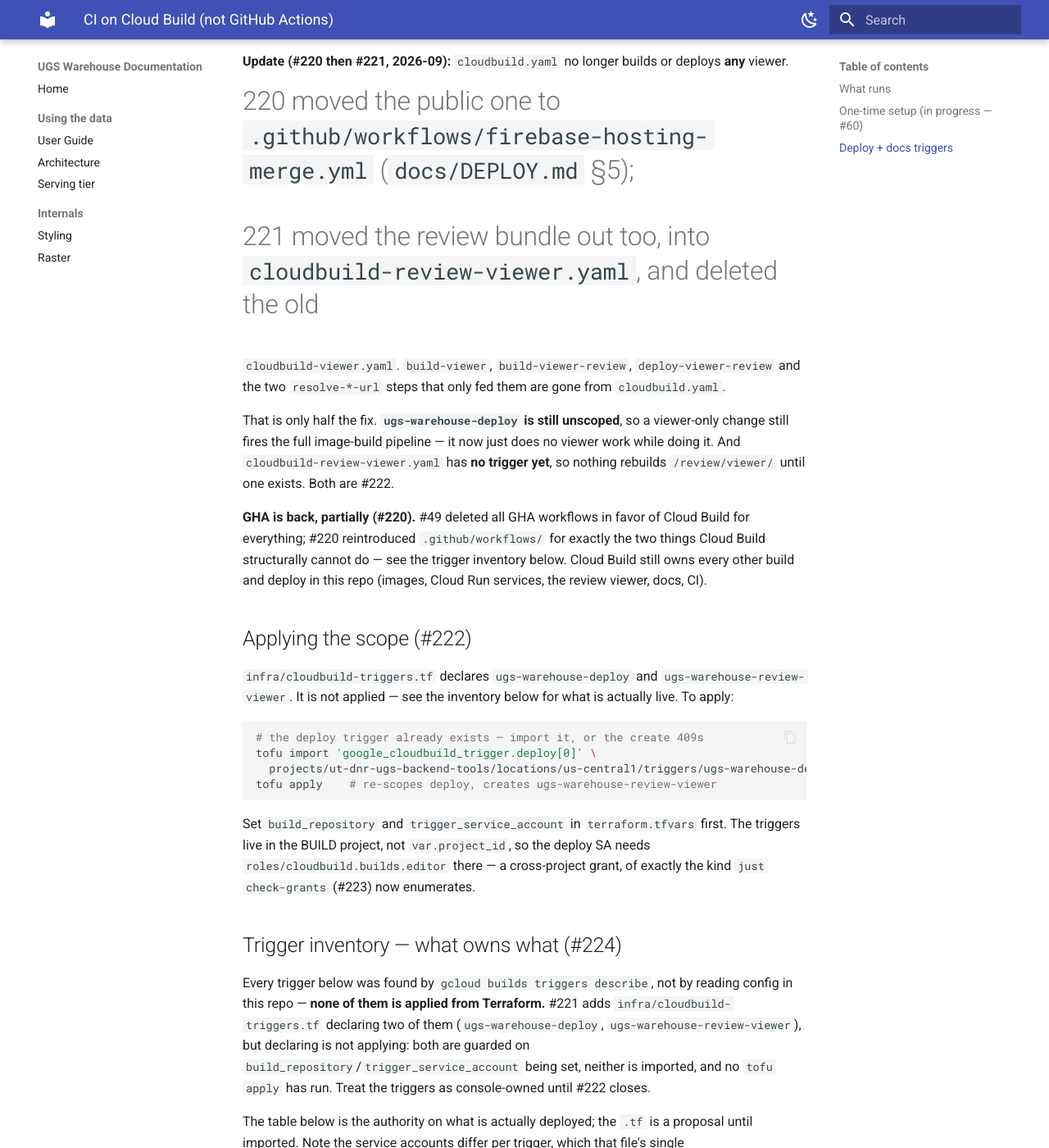
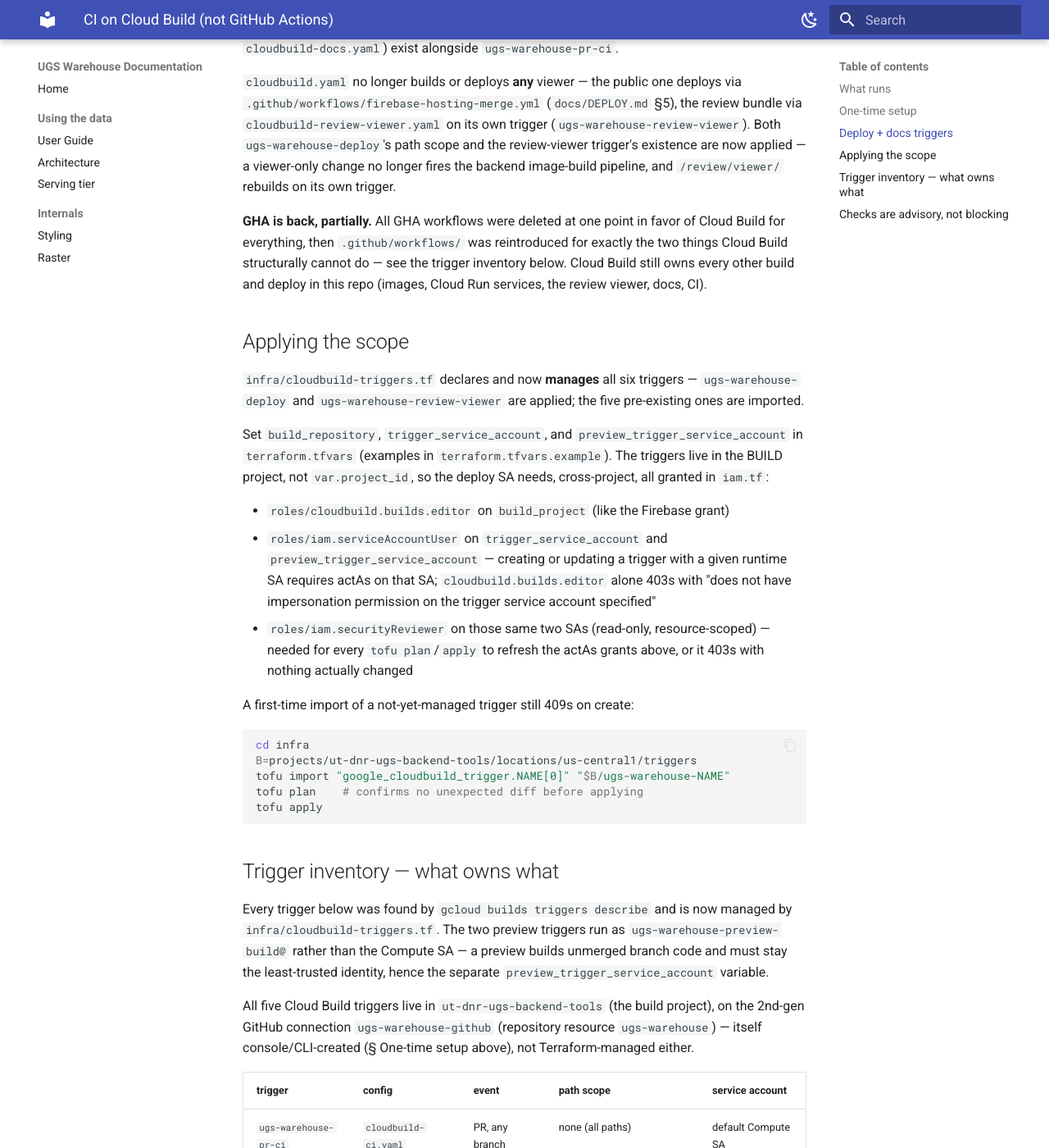
Before and after one commit to UGS-GIO/ugs-warehouse, an MkDocs documentation site: the page built from docs/CLOUD_BUILD_CI.md, in a window 1280 px wide and 1400 px high, scrolled down 1788 px. Shown: the whole window at 82% size. Built offline with MkDocs 1.6.1 and Material for MkDocs 9.7.7, drawn with Linux system fonts in a browser that asks for light colours; some of the changed text lies outside the part shown.

Commit message:
build(infra): declare the remaining Cloud Build triggers (#224) (#230)
* build(infra): declare the remaining Cloud Build triggers (#224)

#221 declared two of the five; the other three plus tiles-preview stayed console-only because their
config wasn't readable from this repo. #227's inventory made it readable — every field below is
transcribed from `gcloud builds triggers describe`, not guessed.

Adds pr-ci, docs, viewer-preview and tiles-preview. Two things the single-SA version could not
express:

- preview_trigger_service_account, separate from trigger_service_account. The PR previews run as
  ugs-warehouse-preview-build@ because they build unmerged branch code and must stay the
  least-trusted identity; the rest run as the default Compute SA, which is what infra/iam.tf's
  cross-project run.admin is actually granted to.
- comment_control = COMMENTS_ENABLED_FOR_EXTERNAL_CONTRIBUTORS_ONLY on the PR triggers. The create
  default is COMMENTS_ENABLED, which holds every PR build until a collaborator says /gcbrun — the
  `action_required` the first PR check came back with.

Still declared, not applied: guarded on the repository + SA variables, nothing imported, no apply
run. The docs inventory stays the authority on what is live, and now carries the import loop.

* fix(infra): match declared trigger fields to live state

pr_ci and docs carried descriptions the live triggers don't have;
docs was missing its own yaml from included_files; tiles_preview
included_files had scope the live trigger doesn't. Also stripped
stale issue-number references baked into two live descriptions and
one file comment, replaced with plain prose. Verified via gcloud
builds triggers describe and tofu plan after import.

* fix(infra): codify the actAs/read grants cloud build triggers need

cloudbuild.builds.editor lets the deploy SA create/update triggers but
not set a trigger's service_account to another SA it hasn't been
granted actAs on, and google_service_account_iam_member itself needs
a read grant on the target SA to refresh on every plan. Both were
missing and undocumented; add as resource-scoped, least-privilege
iam.tf grants instead of leaving them as manual gcloud bindings.

* docs: bring CLOUD_BUILD_CI up to date with the applied trigger state

Doc described declared-but-unapplied triggers, unscoped deploy, and a
missing review-viewer trigger — all resolved. Also dropped stale
issue-number references throughout in favor of plain prose.

````diff
--- a/docs/CLOUD_BUILD_CI.md
+++ b/docs/CLOUD_BUILD_CI.md
@@ -14,7 +14,7 @@
 
 Both steps run in parallel (`waitFor: ["-"]`); either failing fails the build → the PR check goes red.
 
-## One-time setup (in progress — #60)
+## One-time setup
 
 1. **Connected the repo to Cloud Build** (2nd-gen host connection `ugs-warehouse-github`, repository
    resource `ugs-warehouse` under it). Console "Connect repository" 403'd until the operator held
@@ -57,57 +57,60 @@
    automatically and only outside contributors are gated.
 
 4. `ugs-warehouse-pr-ci` proved green end-to-end on a real PR, and all three triggers were proven on
-   real pushes before the GHA workflows were deleted in #49.
+   real pushes before the old GHA workflows were deleted.
 
 ## Deploy + docs triggers
 
-`ugs-warehouse-deploy` (→ `cloudbuild.yaml`, **unscoped** — fires on every push to `main`, no
-`includedFiles`) and `ugs-warehouse-docs` (→ `cloudbuild-docs.yaml`, scoped to `docs/**`,
-`mkdocs.yml`, `docs-requirements.txt`) exist alongside `ugs-warehouse-pr-ci`.
+`ugs-warehouse-deploy` (→ `cloudbuild.yaml`, scoped to backend paths — see `deploy_included_files`
+in `infra/cloudbuild-triggers.tf`) and `ugs-warehouse-docs` (→ `cloudbuild-docs.yaml`, scoped to
+`docs/**`, `mkdocs.yml`, `docs-requirements.txt`, `cloudbuild-docs.yaml`) exist alongside
+`ugs-warehouse-pr-ci`.
 
-**Update (#220 then #221, 2026-09):** `cloudbuild.yaml` no longer builds or deploys **any** viewer.
-#220 moved the public one to `.github/workflows/firebase-hosting-merge.yml` (`docs/DEPLOY.md` §5);
-#221 moved the review bundle out too, into `cloudbuild-review-viewer.yaml`, and deleted the old
-`cloudbuild-viewer.yaml`. `build-viewer`, `build-viewer-review`, `deploy-viewer-review` and the two
-`resolve-*-url` steps that only fed them are gone from `cloudbuild.yaml`.
+`cloudbuild.yaml` no longer builds or deploys **any** viewer — the public one deploys via
+`.github/workflows/firebase-hosting-merge.yml` (`docs/DEPLOY.md` §5), the review bundle via
+`cloudbuild-review-viewer.yaml` on its own trigger (`ugs-warehouse-review-viewer`). Both
+`ugs-warehouse-deploy`'s path scope and the review-viewer trigger's existence are now applied —
+a viewer-only change no longer fires the backend image-build pipeline, and `/review/viewer/`
+rebuilds on its own trigger.
 
-That is only half the fix. **`ugs-warehouse-deploy` is still unscoped**, so a viewer-only change
-still fires the full image-build pipeline — it now just does no viewer work while doing it. And
-`cloudbuild-review-viewer.yaml` has **no trigger yet**, so nothing rebuilds `/review/viewer/` until
-one exists. Both are #222.
-
-**GHA is back, partially (#220).** #49 deleted all GHA workflows in favor of Cloud Build for
-everything; #220 reintroduced `.github/workflows/` for exactly the two things Cloud Build
+**GHA is back, partially.** All GHA workflows were deleted at one point in favor of Cloud Build for
+everything, then `.github/workflows/` was reintroduced for exactly the two things Cloud Build
 structurally cannot do — see the trigger inventory below. Cloud Build still owns every other build
 and deploy in this repo (images, Cloud Run services, the review viewer, docs, CI).
 
-## Applying the scope (#222)
+## Applying the scope
 
-`infra/cloudbuild-triggers.tf` declares `ugs-warehouse-deploy` and `ugs-warehouse-review-viewer`.
-It is not applied — see the inventory below for what is actually live. To apply:
+`infra/cloudbuild-triggers.tf` declares and now **manages** all six triggers — `ugs-warehouse-deploy`
+and `ugs-warehouse-review-viewer` are applied; the five pre-existing ones are imported.
+
+Set `build_repository`, `trigger_service_account`, and `preview_trigger_service_account` in
+`terraform.tfvars` (examples in `terraform.tfvars.example`). The triggers live in the BUILD
+project, not `var.project_id`, so the deploy SA needs, cross-project, all granted in `iam.tf`:
+
+- `roles/cloudbuild.builds.editor` on `build_project` (like the Firebase grant)
+- `roles/iam.serviceAccountUser` on `trigger_service_account` and `preview_trigger_service_account`
+  — creating or updating a trigger with a given runtime SA requires actAs on that SA;
+  `cloudbuild.builds.editor` alone 403s with "does not have impersonation permission on the trigger
+  service account specified"
+- `roles/iam.securityReviewer` on those same two SAs (read-only, resource-scoped) — needed for every
+  `tofu plan`/`apply` to refresh the actAs grants above, or it 403s with nothing actually changed
+
+A first-time import of a not-yet-managed trigger still 409s on create:
 
 ```bash
-# the deploy trigger already exists — import it, or the create 409s
-tofu import 'google_cloudbuild_trigger.deploy[0]' \
-  projects/ut-dnr-ugs-backend-tools/locations/us-central1/triggers/ugs-warehouse-deploy
-tofu apply    # re-scopes deploy, creates ugs-warehouse-review-viewer
+cd infra
+B=projects/ut-dnr-ugs-backend-tools/locations/us-central1/triggers
+tofu import "google_cloudbuild_trigger.NAME[0]" "$B/ugs-warehouse-NAME"
+tofu plan    # confirms no unexpected diff before applying
+tofu apply
 ```
 
-Set `build_repository` and `trigger_service_account` in `terraform.tfvars` first. The triggers live
-in the BUILD project, not `var.project_id`, so the deploy SA needs `roles/cloudbuild.builds.editor`
-there — a cross-project grant, of exactly the kind `just check-grants` (#223) now enumerates.
+## Trigger inventory — what owns what
 
-## Trigger inventory — what owns what (#224)
-
-Every trigger below was found by `gcloud builds triggers describe`, not by reading config in this
-repo — **none of them is applied from Terraform.** #221 adds `infra/cloudbuild-triggers.tf`
-declaring two of them (`ugs-warehouse-deploy`, `ugs-warehouse-review-viewer`), but declaring is not
-applying: both are guarded on `build_repository`/`trigger_service_account` being set, neither is
-imported, and no `tofu apply` has run. Treat the triggers as console-owned until #222 closes.
-
-The table below is the authority on what is actually deployed; the `.tf` is a proposal until
-imported. Note the service accounts differ per trigger, which that file's single
-`trigger_service_account` variable does not yet express.
+Every trigger below was found by `gcloud builds triggers describe` and is now managed by
+`infra/cloudbuild-triggers.tf`. The two preview triggers run as `ugs-warehouse-preview-build@`
+rather than the Compute SA — a preview builds unmerged branch code and must stay the
+least-trusted identity, hence the separate `preview_trigger_service_account` variable.
 
 All five Cloud Build triggers live in `ut-dnr-ugs-backend-tools` (the build project), on the
 2nd-gen GitHub connection `ugs-warehouse-github` (repository resource `ugs-warehouse`) — itself
@@ -116,11 +119,11 @@
 | trigger | config | event | path scope | service account |
 |---|---|---|---|---|
 | `ugs-warehouse-pr-ci` | `cloudbuild-ci.yaml` | PR, any branch | none (all paths) | default Compute SA |
-| `ugs-warehouse-deploy` | `cloudbuild.yaml` | push to `main` | **none — unscoped** (#222) | default Compute SA |
-| `ugs-warehouse-docs` | `cloudbuild-docs.yaml` | push to `main` | `docs/**`, `mkdocs.yml`, `docs-requirements.txt` | default Compute SA |
+| `ugs-warehouse-deploy` | `cloudbuild.yaml` | push to `main` | scoped to backend paths (`deploy_included_files`) | default Compute SA |
+| `ugs-warehouse-docs` | `cloudbuild-docs.yaml` | push to `main` | `docs/**`, `mkdocs.yml`, `docs-requirements.txt`, `cloudbuild-docs.yaml` | default Compute SA |
 | `ugs-warehouse-viewer-preview` | `cloudbuild-viewer-preview.yaml` | PR to `main` | `viewer/**` | `ugs-warehouse-preview-build@` |
-| `ugs-warehouse-tiles-preview` | `cloudbuild-service-preview.yaml` | PR to `main` | `tiles/**`, `api/**`, `src/**` | `ugs-warehouse-preview-build@` |
-| `ugs-warehouse-review-viewer` | `cloudbuild-review-viewer.yaml` | push to `main` | `viewer/**` | — | **DOES NOT EXIST YET (#222).** The config landed in #221; until the trigger is created, nothing rebuilds the review viewer bundle.
+| `ugs-warehouse-tiles-preview` | `cloudbuild-service-preview.yaml` | PR to `main` | `tiles/**` | `ugs-warehouse-preview-build@` |
+| `ugs-warehouse-review-viewer` | `cloudbuild-review-viewer.yaml` | push to `main` | `viewer/**` | default Compute SA |
 
 `default Compute SA` = `534590904912-compute@developer.gserviceaccount.com` — see the "why not
 `warehouse-deployer@`" note above (§ One-time setup, point 2); that finding still holds.
@@ -146,12 +149,12 @@
 **What's Terraform-owned vs. not**, the actual current boundary:
 
 - **Tofu** (`infra/*.tf`): buckets, Cloud Run services, service accounts + their IAM bindings, IAP,
-  the Firebase Hosting *site* (`infra/firebase.tf`). Apply is two-box (personal authors `.tf`, work
-  box runs `tofu plan`/`apply` impersonating `warehouse-deploy@`) — see `infra/README.md`.
-- **Console/CLI, not tofu**: all 5 Cloud Build triggers (table above) — two now *declared* in
-  `infra/cloudbuild-triggers.tf` but not imported or applied — the GitHub host connection,
-  `warehouse-deploy@`'s `roles/firebasehosting.admin` grant (added out-of-band for #220, same gap
-  #223 already tracks for other cross-project grants).
+  the Firebase Hosting *site* (`infra/firebase.tf`), and now all 6 Cloud Build triggers
+  (`infra/cloudbuild-triggers.tf`). Apply is two-box (personal authors `.tf`, work box runs
+  `tofu plan`/`apply` impersonating `warehouse-deploy@`) — see `infra/README.md`.
+- **Console/CLI, not tofu**: the GitHub host connection (`ugs-warehouse-github`),
+  `warehouse-deploy@`'s `roles/firebasehosting.admin` grant (added out-of-band, same class of
+  cross-project grant as the trigger ones above but for Firebase Hosting instead of Cloud Build).
 - **GitHub repo settings, not this repo's code**: the required secret
   `FIREBASE_SERVICE_ACCOUNT_UT_DNR_UGS_MAPS_PROD` and the optional variables
   `VITE_FEATURES_BASE`/`VITE_TILES_BASE` (documented in `docs/DEPLOY.md` §5, set via `gh secret
@@ -159,10 +162,7 @@
   short of the `github` Terraform provider, which this repo doesn't use).
 
 None of the console-only items above are wrong to be console-only — some structurally can't move
-(GitHub Actions events, Firebase credentials Cloud Build has no role for). The gap #224 flags is
-that this was previously discoverable only by running the commands above or reading PR bodies; this
-section is that write-down. Turning any of the "console/CLI" row into an actual `resource` block
-(import + `tofu apply`) is separate, higher-risk follow-up work — #222 for the triggers specifically.
+(GitHub Actions events, Firebase credentials Cloud Build has no role for).
 
 ## Checks are advisory, not blocking
 
````
Also changed, not shown: 3 other files.
